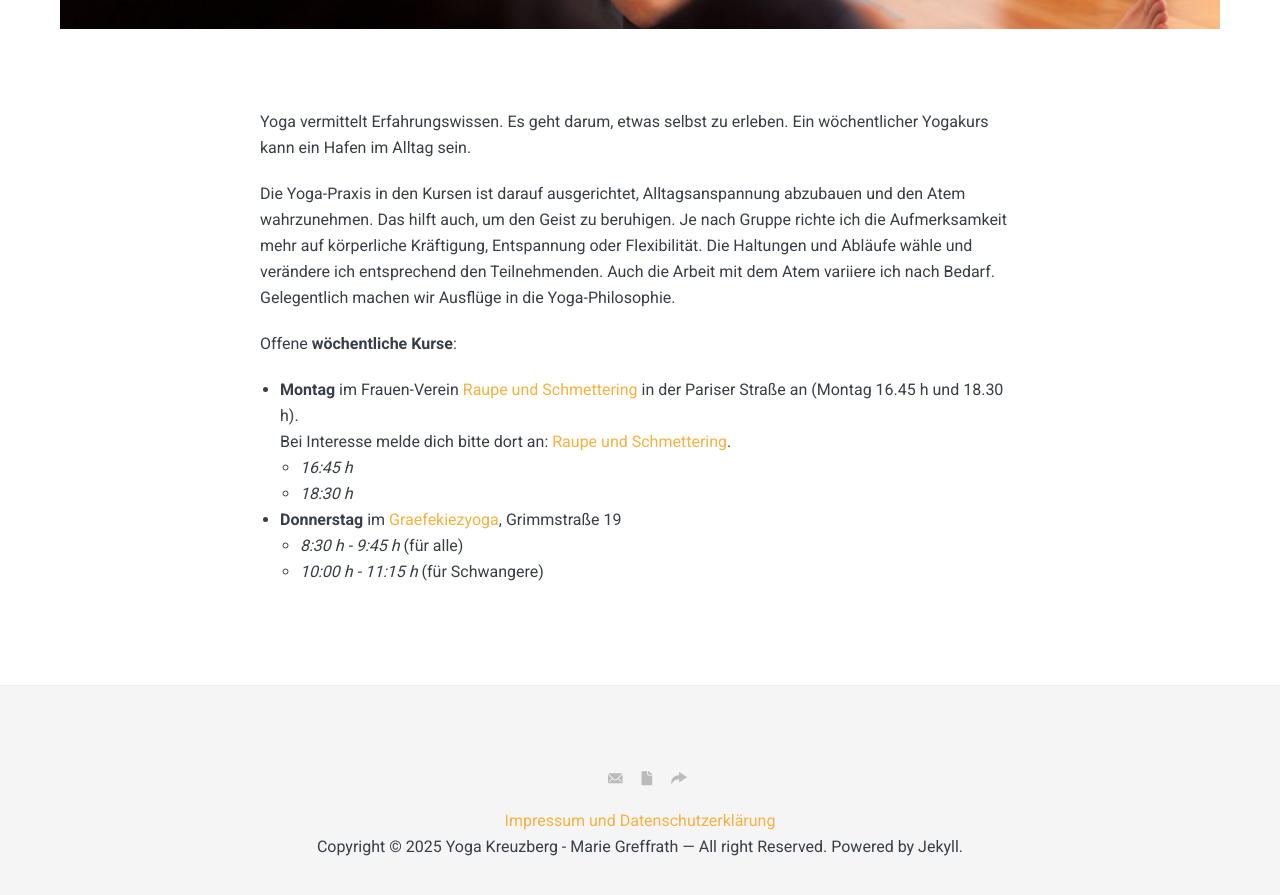
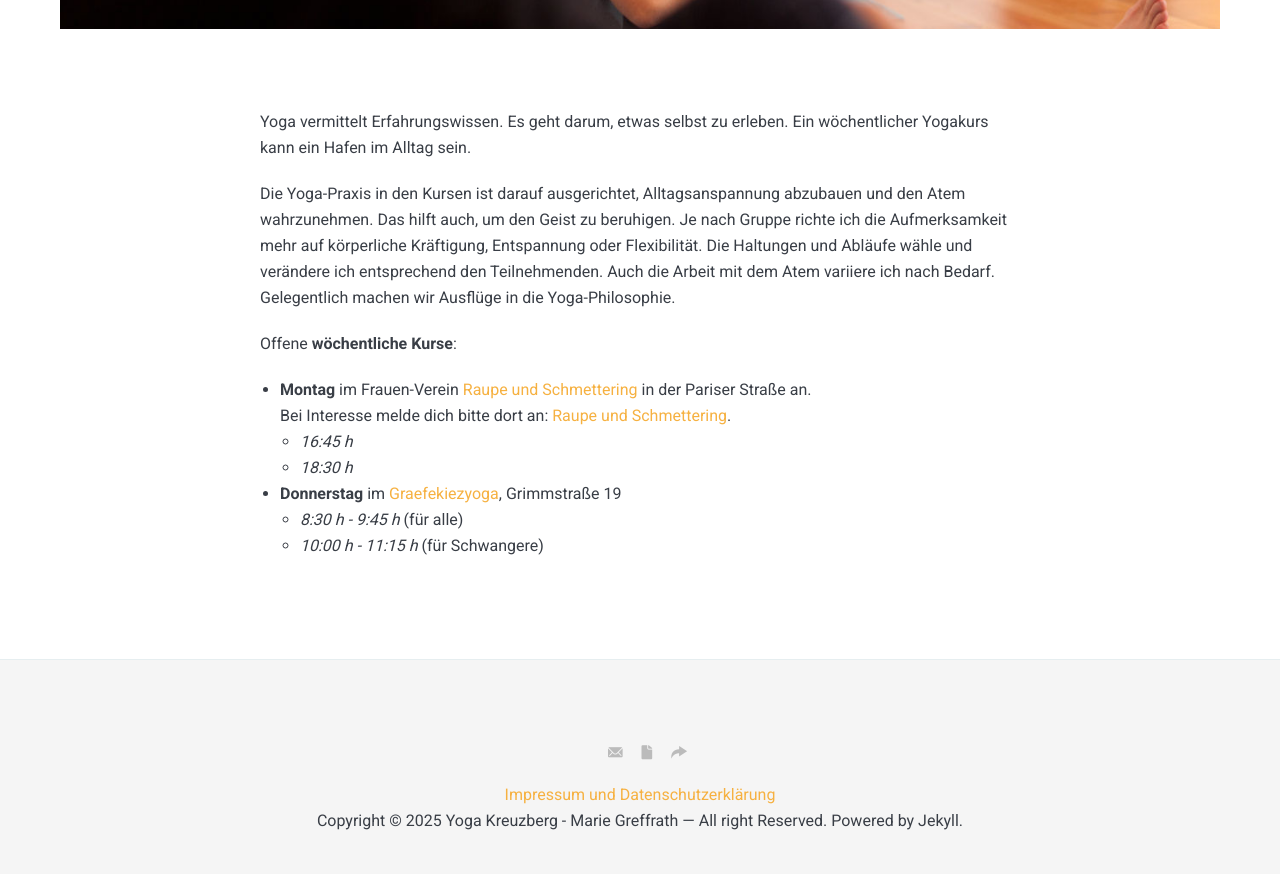
Before and after one commit to genosse-c/kpm-site, a Jekyll site: the page built from _pages/yoga-kurse.markdown, in a window 1280 px wide and 900 px high, scrolled down 882 px. Shown: the top 895 px of the window. Built offline with Jekyll 4.4.1, drawn with Linux system fonts in a browser that asks for light colours; nearby versions of some CDN libraries; after the commit the page ends 1756 px from its top, so only the background shows below that.

Commit message:
Update yoga-kurse.markdown

```diff
--- a/_pages/yoga-kurse.markdown
+++ b/_pages/yoga-kurse.markdown
@@ -19,7 +19,7 @@ Gelegentlich machen wir Ausflüge in die Yoga-Philosophie.
 Offene **wöchentliche Kurse**:
 
 * **Montag** im Frauen-Verein [Raupe und Schmettering](https://www.raupeundschmetterling.de/home)
-  in der Pariser Straße an (Montag 16.45 h und 18.30 h).
+  in der Pariser Straße an.
   Bei Interesse melde dich bitte dort an: [Raupe und Schmettering](https://www.raupeundschmetterling.de/home).
   * *16:45 h*
   * *18:30 h*
```
